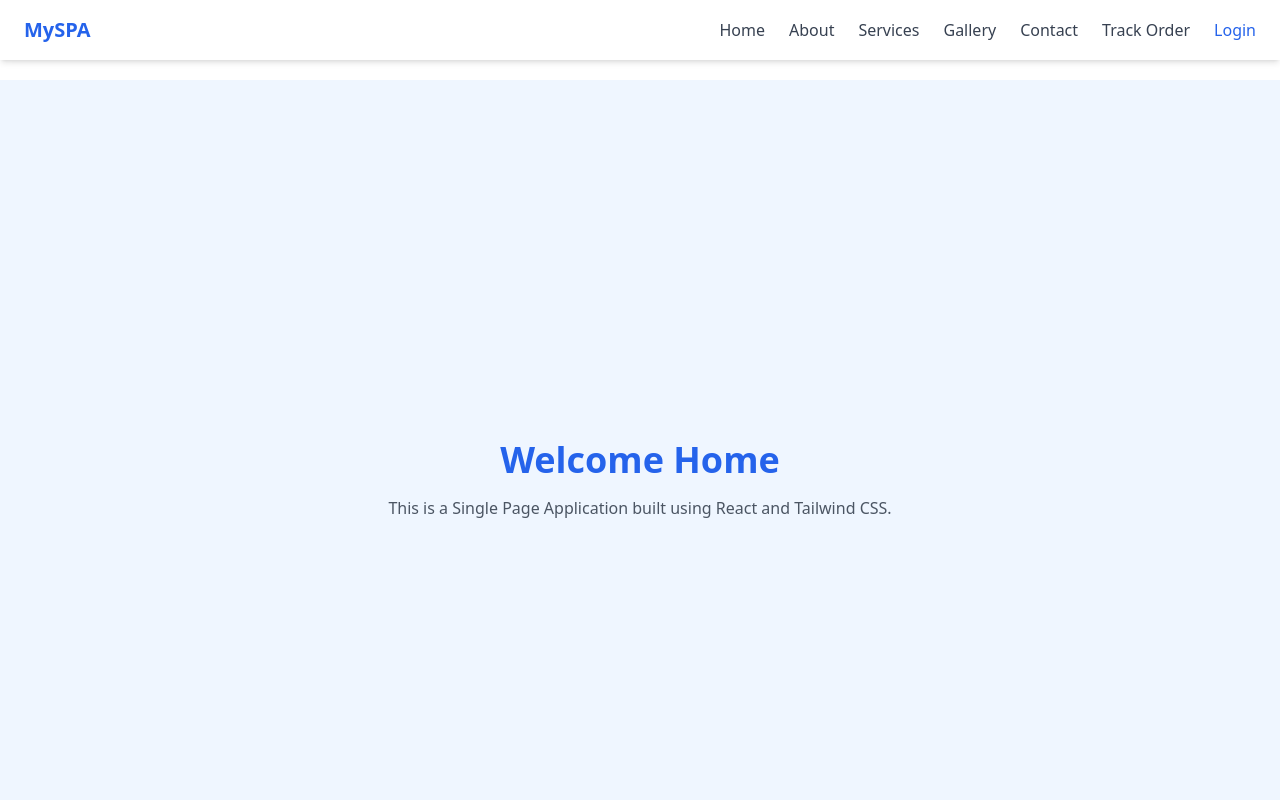
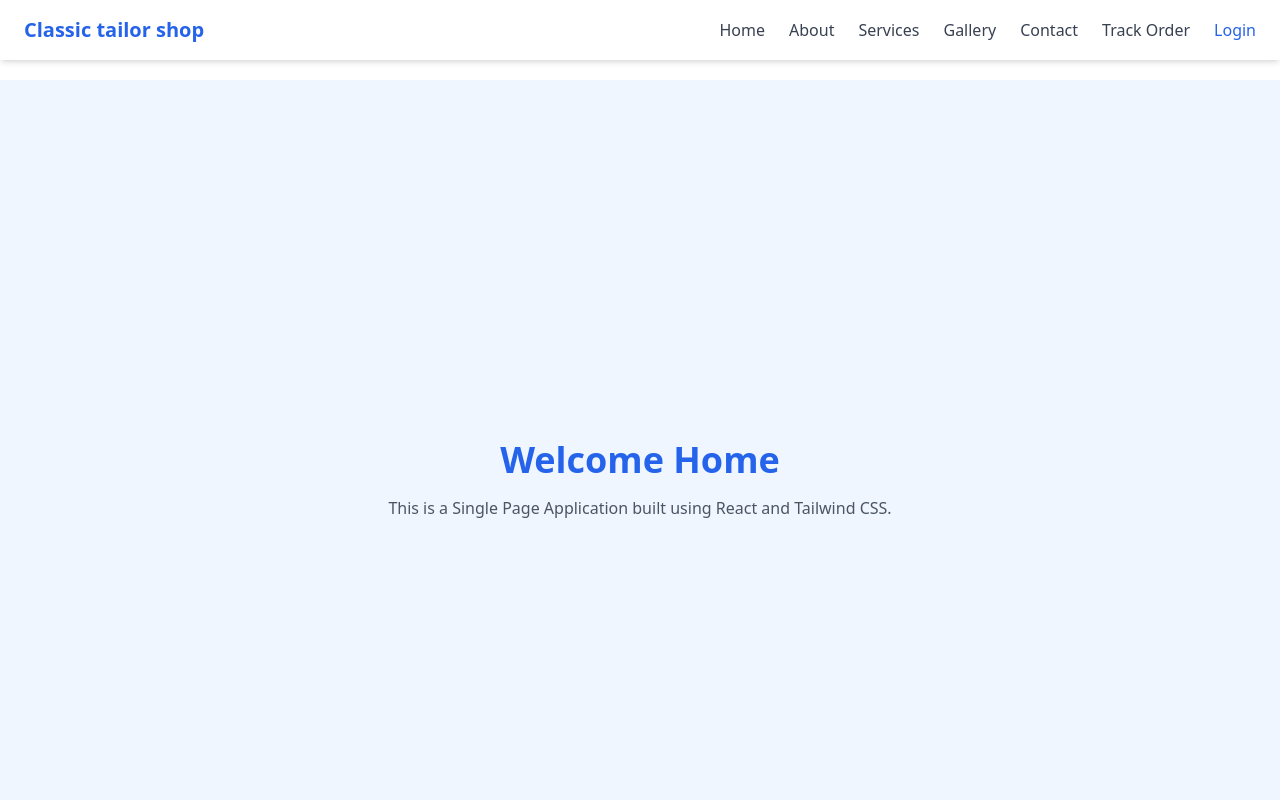
Before and after one commit to Snehamn24/classic-tailor-shop, a React (Create React App) app in the folder frontend/: page / in a window 1280 px wide. Shown: the top 800 px of the page. Built offline with nearby package versions, Linux system fonts and the light colour scheme.

Commit message:
Update Navbar.jsx heading

```diff
--- a/frontend/src/components/Navbar.jsx
+++ b/frontend/src/components/Navbar.jsx
@@ -17,7 +17,7 @@
   return (
     <nav className="fixed top-0 left-0 w-full bg-white shadow-md z-50">
       <div className="max-w-7xl mx-auto px-6 py-4 flex justify-between items-center">
-        <h1 className="text-xl font-bold text-blue-600">MySPA</h1>
+        <h1 className="text-xl font-bold text-blue-600">Classic tailor shop</h1>
 
         <ul className="flex gap-6 text-gray-700 font-medium">
           <li>
```
